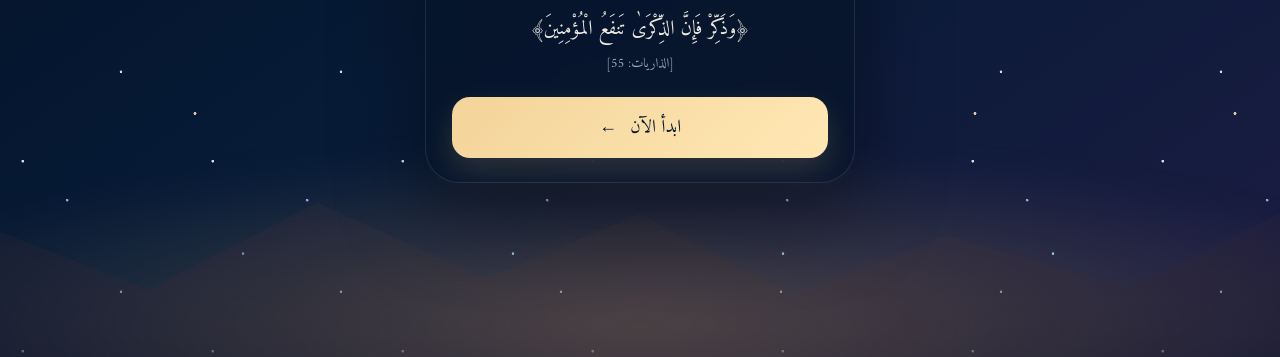
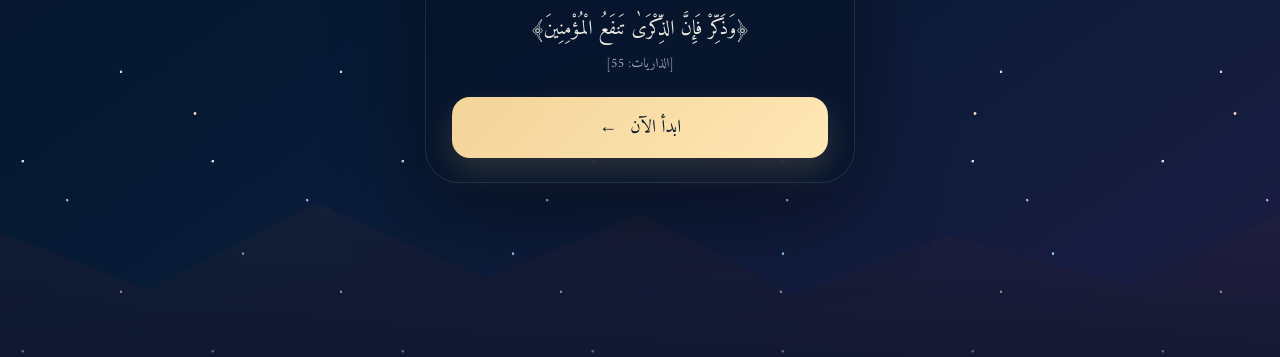
Before and after one commit to sultanyaghmor1544-jpg/-, a plain HTML site: page index.html in a window 1280 px wide. Shown: the part 443-800 px from the top of the page. Drawn offline with Linux system fonts and the light colour scheme; no server answers.

Commit message:
Add files via upload

```diff
--- a/app.js
+++ b/app.js
@@ -18,7 +18,7 @@ function targetCount(benefit=''){const s=String(benefit).trim();if(/مائة/.te
 function getCount(m,i){const key=`count-${m}-${i}`,saved=Number.parseInt(localStorage.getItem(key),10);if(Number.isFinite(saved)&&saved>=0)return saved;if(localStorage.getItem(`done-${m}-${i}`)==='1'){const target=targetCount((m==='morning'?MORNING:EVENING)[i]?.benefit);localStorage.setItem(key,String(target));return target}return 0}
 function stats(){const arr=mode==='morning'?MORNING:EVENING;let done=0,total=0;arr.forEach((z,i)=>{const t=targetCount(z.benefit);total+=t;done+=Math.min(getCount(mode,i),t)});return{done,total,pct:total?Math.round(done/total*100):0}}
 function updateProgress(){const s=stats();progressText.textContent=s.pct+'%';progressRing.style.setProperty('--progress',s.pct+'%');progressLabel.textContent=s.pct===100?'أحسنت، اكتملت الأذكار':s.done?'أكمل أذكارك':'ابدأ أول ذكر'}
-function render(){document.body.className=mode;morningTab.classList.toggle('active',mode==='morning');eveningTab.classList.toggle('active',mode==='evening');document.querySelector('#heroTitle').textContent=mode==='morning'?'ابدأ صباحك بالذكر':'اختم يومك بالذكر';document.querySelector('#greeting').textContent=mode==='morning'?'صباح الخير':'مساء الخير';list.innerHTML='';(mode==='morning'?MORNING:EVENING).forEach((z,i)=>{const target=targetCount(z.benefit),count=Math.min(getCount(mode,i),target),el=document.createElement('article');el.className='zekr';el.innerHTML=`<div class="count-watermark" aria-hidden="true">${count}</div><div class="text">${z.text}</div>${z.benefit?`<div class="benefit">${z.benefit}</div>`:''}<button class="mark${count>=target?' done':''}" aria-label="الذكر ${count} من ${target}" ${count>=target?'disabled':''}>${count}/${target}</button>`;const advance=()=>{if(getCount(mode,i)>=target)return;const next=Math.min(getCount(mode,i)+1,target);localStorage.setItem(`count-${mode}-${i}`,String(next));render()};el.addEventListener('click',e=>{if(e.target.closest('.mark'))return;advance()});el.querySelector('.mark').onclick=advance;list.appendChild(el)});updateProgress()}
+function render(){document.body.className=mode;morningTab.classList.toggle('active',mode==='morning');eveningTab.classList.toggle('active',mode==='evening');document.querySelector('#heroTitle').textContent=mode==='morning'?'ابدأ صباحك بالذكر':'اختم يومك بالذكر';document.querySelector('#greeting').textContent=mode==='morning'?'صباح الخير':'مساء الخير';list.innerHTML='';(mode==='morning'?MORNING:EVENING).forEach((z,i)=>{const target=targetCount(z.benefit),count=Math.min(getCount(mode,i),target),el=document.createElement('article');el.className='zekr';el.innerHTML=`<div class="text">${z.text}</div>${z.benefit?`<div class="benefit">${z.benefit}</div>`:''}<button class="mark${count>=target?' done':''}" aria-label="الذكر ${count} من ${target}" ${count>=target?'disabled':''}>${count}/${target}</button>`;const advance=()=>{if(getCount(mode,i)>=target)return;const next=Math.min(getCount(mode,i)+1,target);localStorage.setItem(`count-${mode}-${i}`,String(next));render()};el.addEventListener('click',e=>{if(e.target.closest('.mark'))return;el.classList.remove('ripple');void el.offsetWidth;el.classList.add('ripple');advance()});el.querySelector('.mark').onclick=e=>{e.stopPropagation();el.classList.remove('ripple');void el.offsetWidth;el.classList.add('ripple');advance()};list.appendChild(el)});updateProgress()}
 morningTab.onclick=()=>{mode='morning';localStorage.setItem('thakir-mode',mode);render()};eveningTab.onclick=()=>{mode='evening';localStorage.setItem('thakir-mode',mode);render()};
 document.querySelector('#continueBtn').onclick=()=>document.querySelector('#adhkar').scrollIntoView({behavior:'smooth',block:'start'});
 document.querySelector('#startBtn').onclick=()=>{localStorage.setItem('thakir-welcomed','1');welcome.classList.add('hidden');welcome.setAttribute('aria-hidden','true')};
@@ -31,3 +31,6 @@ async function enablePush(){if(!('Notification'in window)||!('serviceWorker'in n
 notifyBtn.onclick=async()=>{try{notifyBtn.disabled=true;document.querySelector('#notifyStatus').textContent='جاري تفعيل الإشعارات…';await enablePush()}catch(e){console.error(e);document.querySelector('#notifyStatus').textContent='تعذر تفعيل الإشعارات — حاول مرة أخرى'}finally{notifyBtn.disabled=false}};
 const modal=document.querySelector('#settingsModal');document.querySelector('#settingsBtn').onclick=()=>modal.classList.add('open');document.querySelector('#closeSettings').onclick=()=>modal.classList.remove('open');modal.addEventListener('click',e=>{if(e.target===modal)modal.classList.remove('open')});
 if('serviceWorker'in navigator)navigator.serviceWorker.register('./sw.js');render();prayerTimes();
+
+// Subtle touch/mouse parallax for the night sky.
+(function(){const root=document.body;let raf=0;function move(x,y){cancelAnimationFrame(raf);raf=requestAnimationFrame(()=>{const dx=(x/innerWidth-.5)*10,dy=(y/innerHeight-.5)*8;root.style.setProperty('--sky-x',dx+'px');root.style.setProperty('--sky-y',dy+'px')})}window.addEventListener('pointermove',e=>move(e.clientX,e.clientY),{passive:true});})();
--- a/style.css
+++ b/style.css
@@ -52,11 +52,32 @@ body.morning:before{content:"";position:fixed;inset:0;pointer-events:none;opacit
 .morning .progress-ring{background:conic-gradient(#9b8cff var(--progress,0%),rgba(255,255,255,.1) 0)}
 .morning .progress-ring:after{background:#0b1b35}
 
-/* Larger, full-width counter with a subtle watermark count */
-.zekr{overflow:hidden;cursor:pointer}
-.count-watermark{position:absolute;left:18px;bottom:56px;font-family:Amiri,serif;font-size:76px;line-height:1;font-weight:700;color:rgba(255,255,255,.055);pointer-events:none;user-select:none}
-.mark{position:relative;z-index:2;width:100%;height:76px;margin:17px 0 0;border-radius:20px;font-size:24px;letter-spacing:.3px}
-.mark:active{transform:scale(.985)}
-.zekr:active{transform:scale(.995)}
+/* Interactive counters */
+.zekr{overflow:hidden;cursor:pointer;transform:translateZ(0);transition:transform .28s ease,box-shadow .28s ease,border-color .28s ease}
+.mark{position:relative;z-index:2;width:100%;height:76px;margin:17px 0 0;border-radius:20px;font-size:24px;letter-spacing:.3px;transition:transform .16s ease,box-shadow .25s ease,background .25s ease}
+.mark:active{transform:scale(.975)}
 .zekr .text,.zekr .benefit{position:relative;z-index:1}
+@media(max-width:600px){.mark{height:82px;font-size:25px}}
+
 @media(max-width:600px){.mark{height:82px;font-size:25px}.count-watermark{font-size:82px;bottom:62px;left:16px}}
+
+/* Living night-sky background */
+body::after{content:"";position:fixed;inset:-18%;pointer-events:none;z-index:-1;opacity:.55;background:
+ radial-gradient(circle at 20% 25%,rgba(91,142,255,.12),transparent 22%),
+ radial-gradient(circle at 78% 38%,rgba(176,91,255,.11),transparent 24%),
+ radial-gradient(circle at 50% 78%,rgba(255,145,78,.08),transparent 25%);
+ animation:skyDrift 18s ease-in-out infinite alternate}
+body.morning:before{animation:starsDrift 34s linear infinite alternate}
+@keyframes starsDrift{from{transform:translate3d(-8px,-5px,0) scale(1)}to{transform:translate3d(10px,8px,0) scale(1.04)}}
+@keyframes skyDrift{from{transform:translate3d(-2%,-1%,0) rotate(-1deg)}to{transform:translate3d(2%,1%,0) rotate(1deg)}}
+.zekr:hover{transform:translateY(-3px);box-shadow:0 22px 52px rgba(0,0,0,.28)}
+.quick-actions button,.tabs button,.icon-btn,.primary-action{transition:transform .2s ease,filter .2s ease,box-shadow .25s ease}
+.quick-actions button:hover,.tabs button:hover,.icon-btn:hover{transform:translateY(-2px);filter:brightness(1.08)}
+.primary-action:hover{transform:translateY(-2px);filter:brightness(1.04)}
+.zekr.ripple::after{content:"";position:absolute;inset:50% auto auto 50%;width:12px;height:12px;border-radius:50%;background:rgba(255,255,255,.18);transform:translate(-50%,-50%) scale(0);animation:ripple .5s ease-out;pointer-events:none}
+@keyframes ripple{to{transform:translate(-50%,-50%) scale(34);opacity:0}}
+/* Remove decorative white top glow */
+.welcome-screen:after{display:none!important}
+@media(prefers-reduced-motion:reduce){body::after,body.morning:before{animation:none}.zekr,.quick-actions button,.tabs button,.icon-btn,.primary-action,.mark{transition:none}}
+
+body::after{transform:translate3d(var(--sky-x,0),var(--sky-y,0),0)}
```
